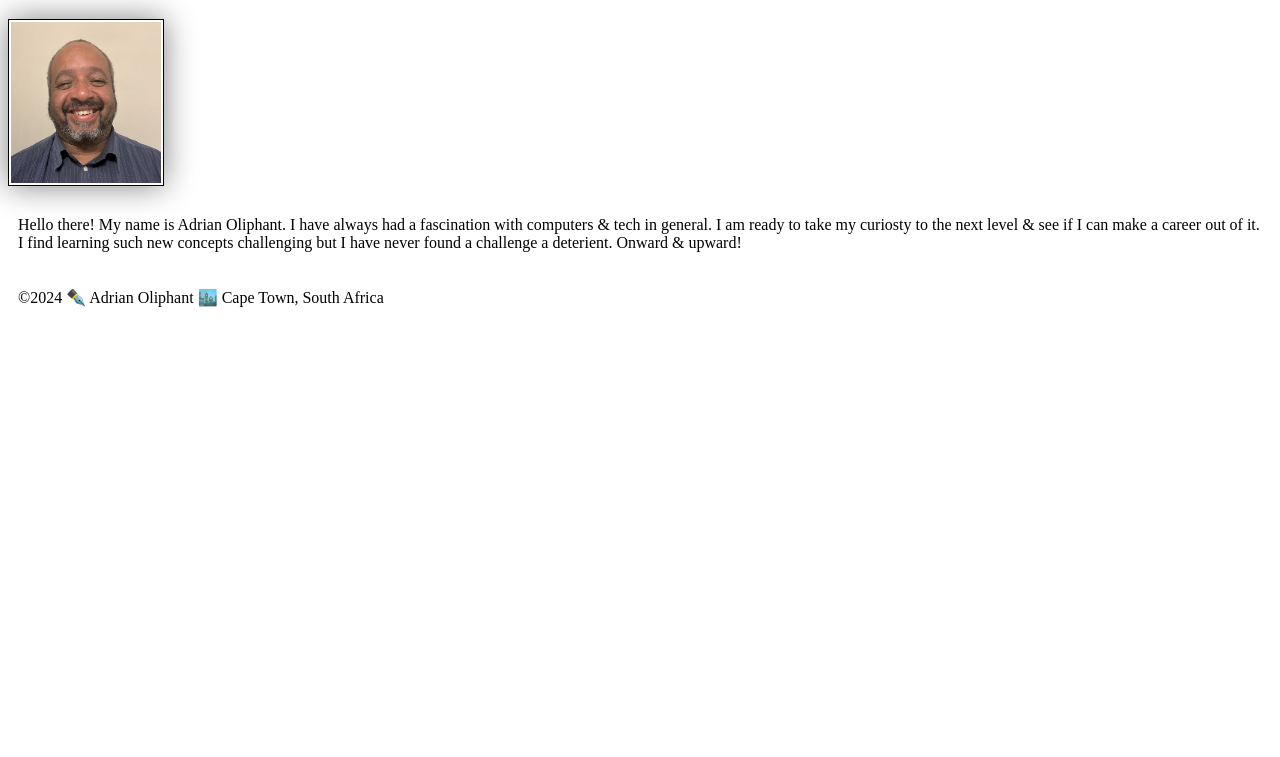
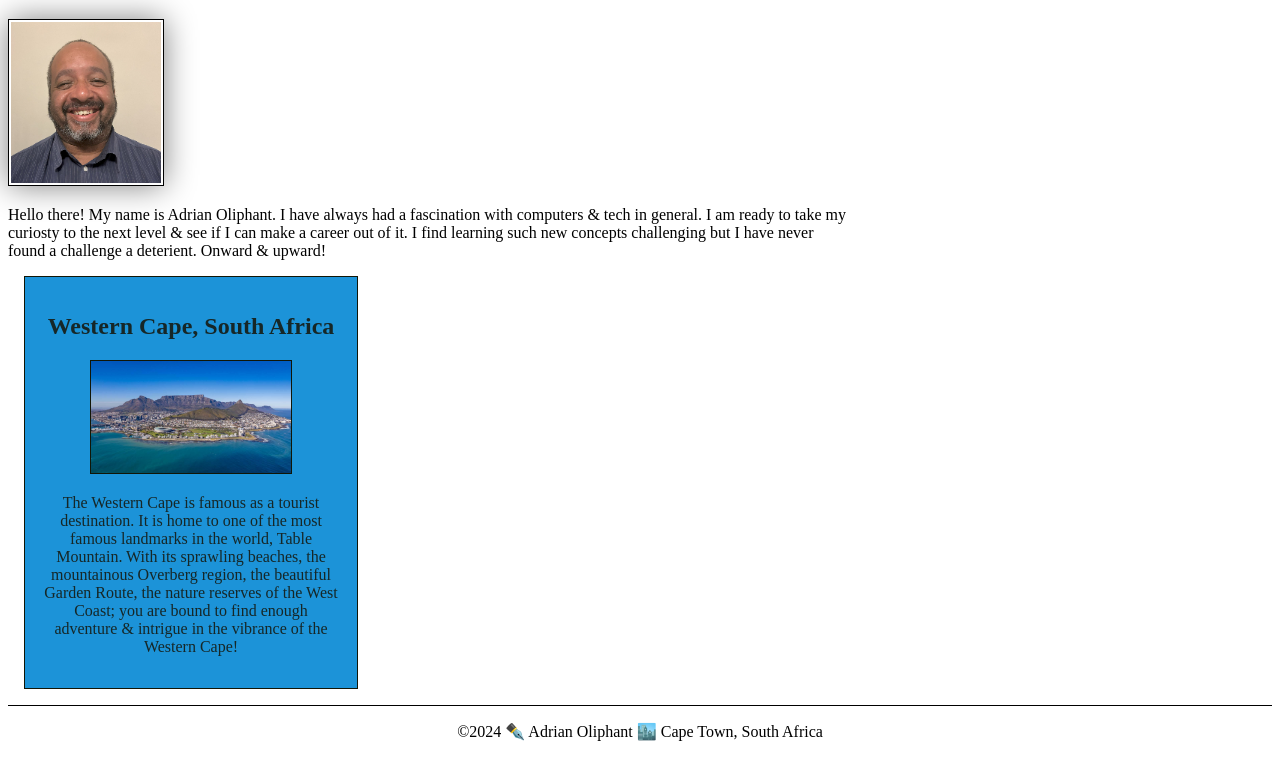
Before and after one commit to AmoMan21/wdd130, a plain HTML site: page Week 01/index.html in a window 1280 px wide. Shown: the part 205-962 px from the top of the page. Before the commit the page ends 800 px from the top, so only its background shows below. Drawn offline with Linux system fonts and the light colour scheme.

Commit message:
W02 additions
Added CSS this week

```diff
--- a/Week 01/index.html
+++ b/Week 01/index.html
@@ -6,8 +6,10 @@
         <meta charset="utf-8">
         <meta name="viewport" content="width=device-width,initial-scale=1.0">
         <title>Adrian Oliphant | WDD 130</title>
+        <meta name="description" content="Adrian Oliphant's BYU-Idaho WDD130 course home page">
+        <meta name="author" content="Adrian Oliphant">
+        <link rel="stylesheet" href="styles/styles.css">
     </head>
-    <link rel="stylesheet" href="styles/styles.css">
     <body>
         <header>
             <nav>
@@ -23,6 +25,11 @@
                 such new concepts challenging but I have never found a challenge a deterient. Onward & upward!
             </p>
         </main>
+        <aside>
+            <h2>Western Cape, South Africa</h2>
+            <img src="images/TableMountain4.jpg" alt="Table Mountain">
+            <p>The Western Cape is famous as a tourist destination. It is home to one of the most famous landmarks in the world, Table Mountain. With its sprawling beaches, the mountainous Overberg region, the beautiful Garden Route, the nature reserves of the West Coast; you are bound to find enough adventure & intrigue in the vibrance of the Western Cape!</p>
+        </aside>
         <footer>
             <p>©2024   ✒️ Adrian Oliphant   🏙️ Cape Town, South Africa</p>
         </footer>
--- a/Week 01/styles/styles.css
+++ b/Week 01/styles/styles.css
@@ -11,7 +11,7 @@ nav a {
 h1 {
     color: darkblue;
 }
-img {
+main img {
     width: 150px;
     height: auto;
     border: 1px solid black;
@@ -19,5 +19,27 @@ img {
     box-shadow: 0 0 30px gray;
 }
 p {
-    padding: 10px;
+    padding: 0;
 }
+main {
+    max-width: 840px;
+}
+aside {
+    width: 300px;
+    margin: 1em;
+    border: 1px solid rgb(17, 22, 7);
+    padding: 1em;
+    background-color: rgb(28, 147, 216);
+    color: rgb(22, 39, 39);
+    text-align: center;
+}
+aside img {
+    width: 200px;
+    height: auto;
+    border: 1px solid rgb(17, 22, 7);
+}
+footer {
+    margin-top: 15px;
+    border-top: 1px solid #000;
+    text-align: center;
+}
```
Also changed, not shown: Week 02/box-model.html (added, +23 -0 lines), Week 02/styles/box-model.css (added, +17 -0 lines), Week 01/images/Table Mountain 2.jpg (added), Week 01/images/Table Mountain 3.jpg (added), Week 01/images/Table Mountain.jpg (added), Week 01/images/TableMountain4.jpg (added).
